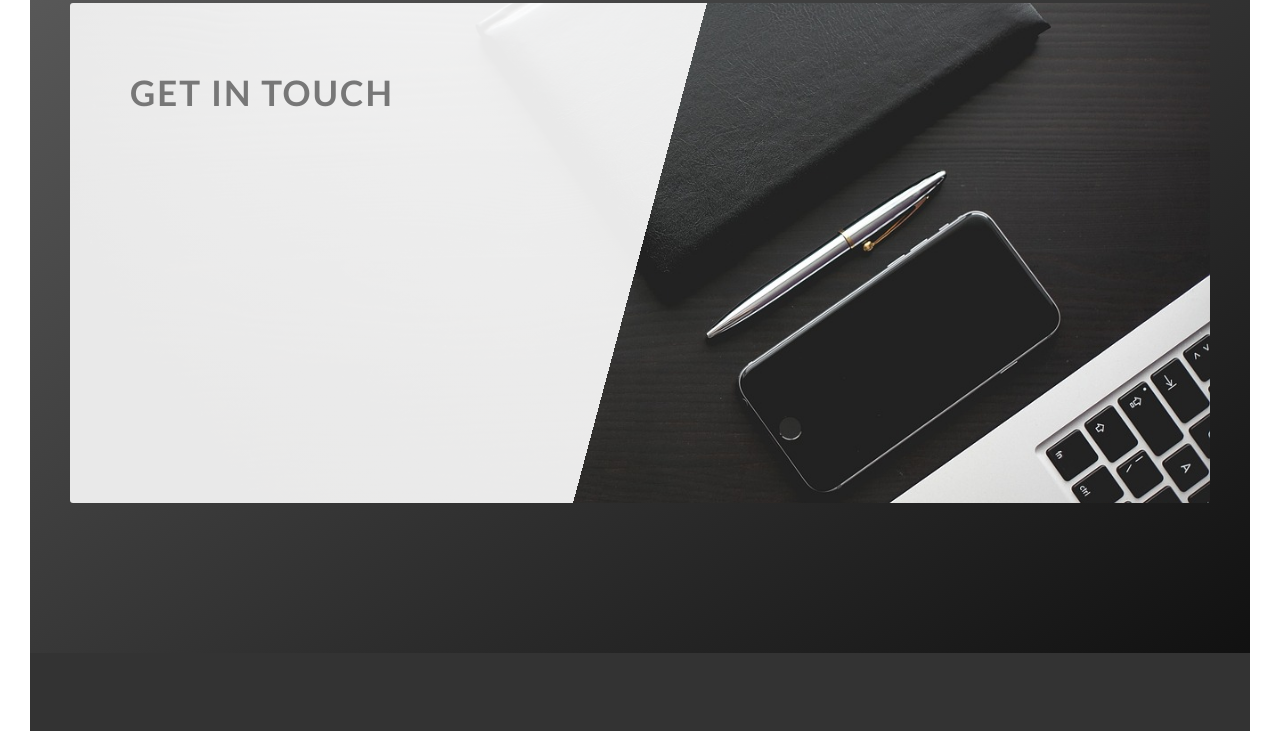
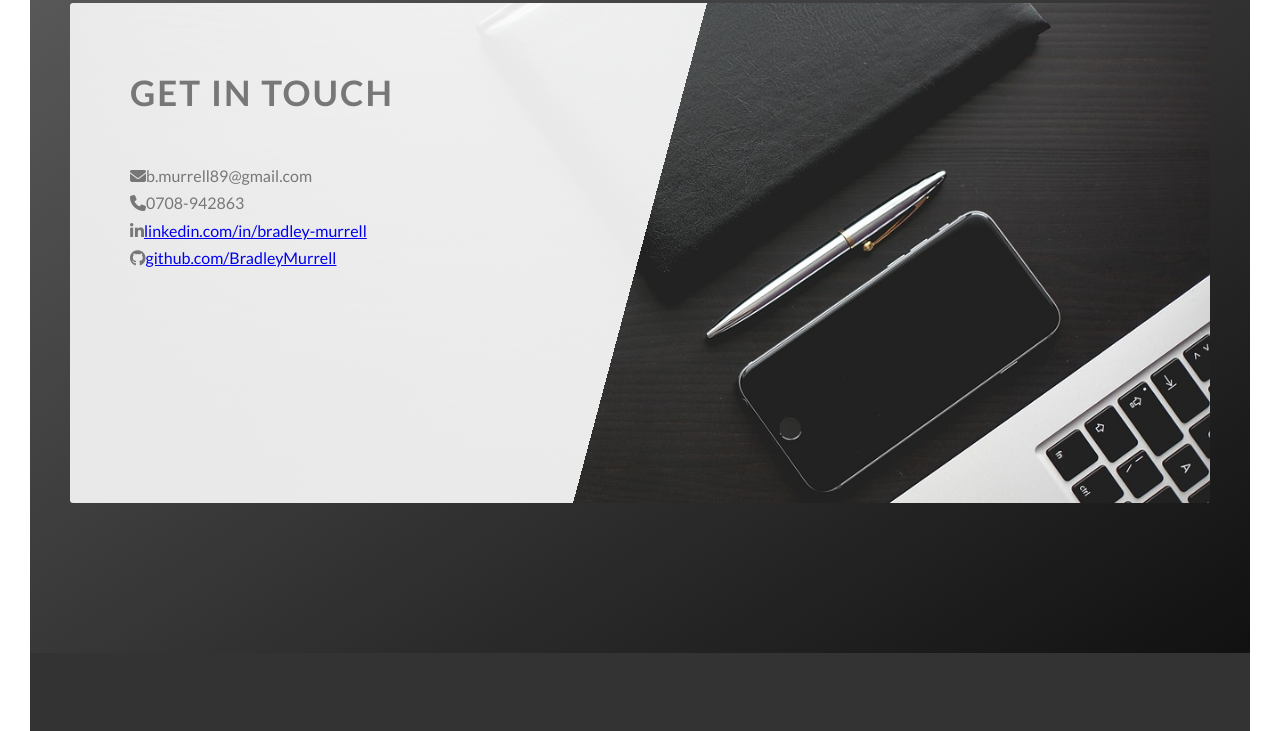
Before and after one commit to BradleyMurrell/portfolio, a website: page index.html in a window 1280 px wide. Shown: the part 5387-6118 px from the top of the page. Drawn offline with Linux system fonts and the light colour scheme.

Commit message:
Add contact details to contact section

```diff
--- a/index.html
+++ b/index.html
@@ -428,6 +428,12 @@
                                     Get in touch
                                 </h2>
                             </div>
+                            <div class="paragraph">
+                                <p><i class="fa fa-envelope"></i>b.murrell89@gmail.com</p>
+                                <p><i class="fa fa-phone"></i>0708-942863</p>
+                                <p><i class="fa fa-linkedin"></i><a href="https://www.linkedin.com/in/bradley-murrell/" target="_blank">linkedin.com/in/bradley-murrell</a></p>
+                                <p><i class="fa fa-github"></i><a href="https://github.com/BradleyMurrell/Bradley-Murrell" target="_blank">github.com/BradleyMurrell</a></p>
+                            </div>
                         </form>
                     </div>
                 </div>
```
